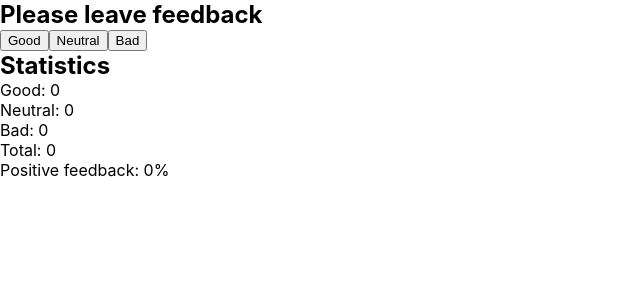
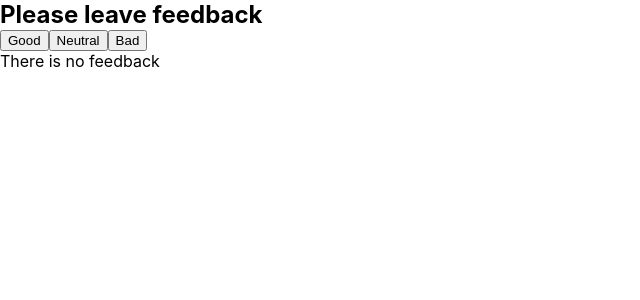
Before and after one commit to IvashkaVIP/goit-react-hw-04-feedback, a React (Create React App) app: page / in a window 1280 px wide. Shown: the top 300 px of the page, without its empty margins (0-640 px from the left). Built offline with nearby package versions, Linux system fonts and the light colour scheme.

Commit message:
add step 4 Notification

```diff
--- a/src/components/Feedback/Feedback.jsx
+++ b/src/components/Feedback/Feedback.jsx
@@ -2,6 +2,7 @@
 import { Statistics } from './Statistics';
 import { FeedbackOptions } from './FeedbackOptions';
 import { Section } from './Section';
+import { Notification } from './Notification';
 
 export class Feedback extends React.Component {
   state = {
@@ -39,6 +40,7 @@
 
   render() {
     const { good, neutral, bad } = this.state;
+    const total = this.countTotalFeedback();
     return (
       <>
         <Section title="Please leave feedback">
@@ -49,15 +51,19 @@
           />
         </Section>
 
+        {total ? (
           <Section title="Statistics">
             <Statistics
               good={good}
               neutral={neutral}
               bad={bad}
-            total={this.countTotalFeedback()}
+              total={total}
               positivePercentage={this.countPositiveFeedbackPercentage()}
             />
           </Section>
+        ) : (
+          <Notification message="There is no feedback" />
+        )}
       </>
     );
   }
--- /dev/null
+++ b/src/components/Feedback/Notification.jsx
@@ -0,0 +1 @@
+export const Notification = ({ message }) => <p>{message}</p>;
```
Lines whose indentation alone changed are shown as unchanged.
